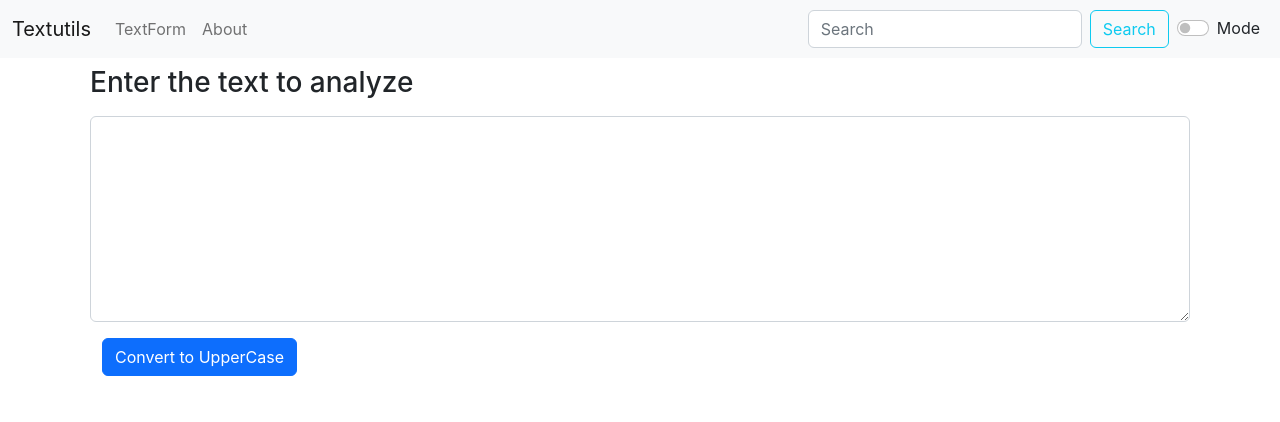
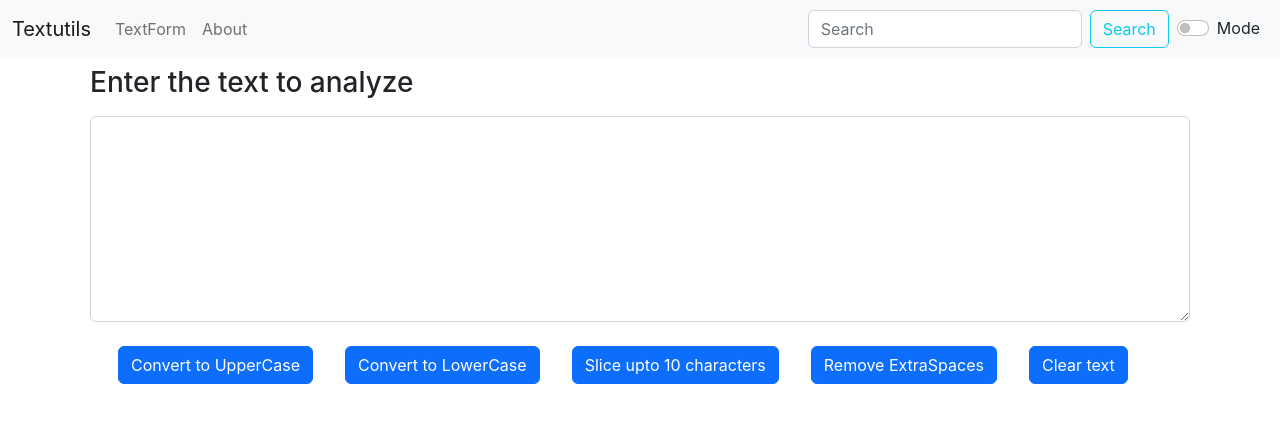
Before and after one commit to palakarora0109/Textutils, a React (Create React App) app: page / in a window 1280 px wide. Shown: the top 422 px of the page. Built offline with nearby package versions, Linux system fonts and the light colour scheme.

Commit message:
Buttons created

```diff
--- a/src/components/Textform.js
+++ b/src/components/Textform.js
@@ -7,10 +7,25 @@
     settext(event.target.value);
   };
 
-  const handleUp=()=>{
-    settext(text.toUpperCase())
-    // console.log("up")
+  const handleUp = () => {
+    settext(text.toUpperCase());
   };
+
+  const handleLo = () => {
+    settext(text.toLowerCase())
+  };
+
+  const handleSlice=()=>{
+    settext(text.slice(0,10))
+  }
+  const handleSpaces=()=>{
+    let newtext = text.split(/[ ]+/)
+    settext(newtext.join(" "))
+  }
+
+  const handleClear=()=>{
+    settext("")
+  }
 
   return (
     <div className="mx-2 my-2">
@@ -27,8 +42,24 @@
       </div>
 
       <div className="container">
-        <button type="button" className="btn btn-primary" onClick={handleUp}>
+        <button type="button" className="btn btn-primary mx-3 my-2" onClick={handleUp}>
           Convert to UpperCase
+        </button>
+
+        <button type="button" className="btn btn-primary mx-3 my-2" onClick={handleLo}>
+          Convert to LowerCase
+        </button>
+
+        <button type="button" className="btn btn-primary mx-3 my-2" onClick={handleSlice}>
+          Slice upto 10 characters
+        </button>
+
+        <button type="button" className="btn btn-primary mx-3 my-2" onClick={handleSpaces}>
+          Remove ExtraSpaces
+        </button>
+
+        <button type="button" className="btn btn-primary mx-3 my-2" onClick={handleClear}>
+          Clear text
         </button>
       </div>
     </div>
```
